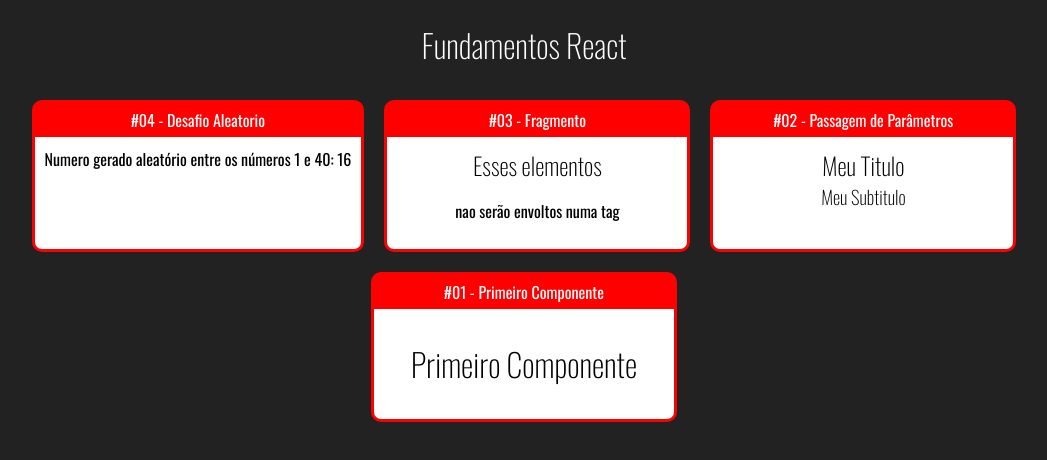
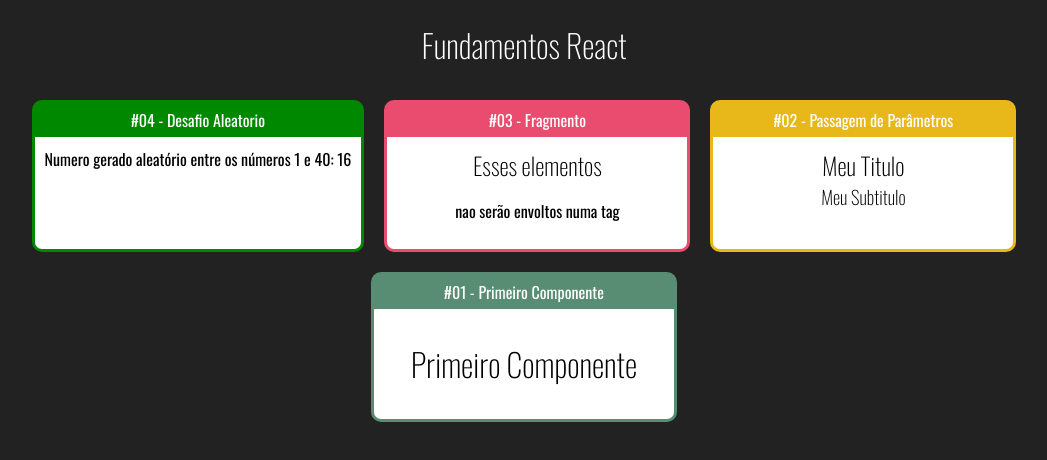
Before and after one commit to leeoskw/udemy-react-redux, a React (Create React App) app: page / in a window 1280 px wide. Shown: the top 460 px of the page, without its empty margins (116-1163 px from the left). Built offline with nearby package versions, Linux system fonts and the light colour scheme.

Commit message:
Passando estilização de componente através do 'style' nos componentes

```diff
--- a/src/App.jsx
+++ b/src/App.jsx
@@ -11,19 +11,19 @@
             <h1>Fundamentos React</h1>
 
             <div className='Exercicios'>
-                <Card titulo="#04 - Desafio Aleatorio">
+                <Card titulo="#04 - Desafio Aleatorio" color="#080">
                     <Aleatorio minimo={1} maximo={40}></Aleatorio>
                 </Card>
 
-                <Card titulo="#03 - Fragmento">
+                <Card titulo="#03 - Fragmento" color="#E94C6F">
                     <Fragmento></Fragmento>
                 </Card>
 
-                <Card titulo="#02 - Passagem de Parâmetros">
+                <Card titulo="#02 - Passagem de Parâmetros" color="#E8B71A">
                     <ComParametro titulo="Meu Titulo" subtitulo="Meu Subtitulo"></ComParametro>
                 </Card>
 
-                <Card titulo="#01 - Primeiro Componente">
+                <Card titulo="#01 - Primeiro Componente" color="#588C73">
                     <Primeiro></Primeiro>
                 </Card>
             </div>
--- a/src/components/layout/Card.css
+++ b/src/components/layout/Card.css
@@ -1,6 +1,5 @@
 .Card{
-    background-color: red;
-    border: 3px solid red;
+    border: 3px solid;
     border-radius: 10px;
     overflow: hidden;
     margin: 10px;
@@ -8,6 +7,7 @@
     display: flex;
     flex-direction: column;
     min-width: 300px;
+    max-width: 500px;
 }
 .Card .Title{
     padding: 5px 0px;
--- a/src/components/layout/Card.jsx
+++ b/src/components/layout/Card.jsx
@@ -2,8 +2,12 @@
 import './Card.css'
 
 export default (props) => {
+    const  estilo = {
+        backgroundColor: props.color,
+        borderColor: props.color || '#F00'
+    }
     return (
-        <div className='Card'>
+        <div className='Card' style={estilo}>
             <div className='Title'>{props.titulo}</div>
             <div className='Content'>
                {props.children}
```
Also changed, not shown: 1 other file (tests, documents, lock files or other folders).
